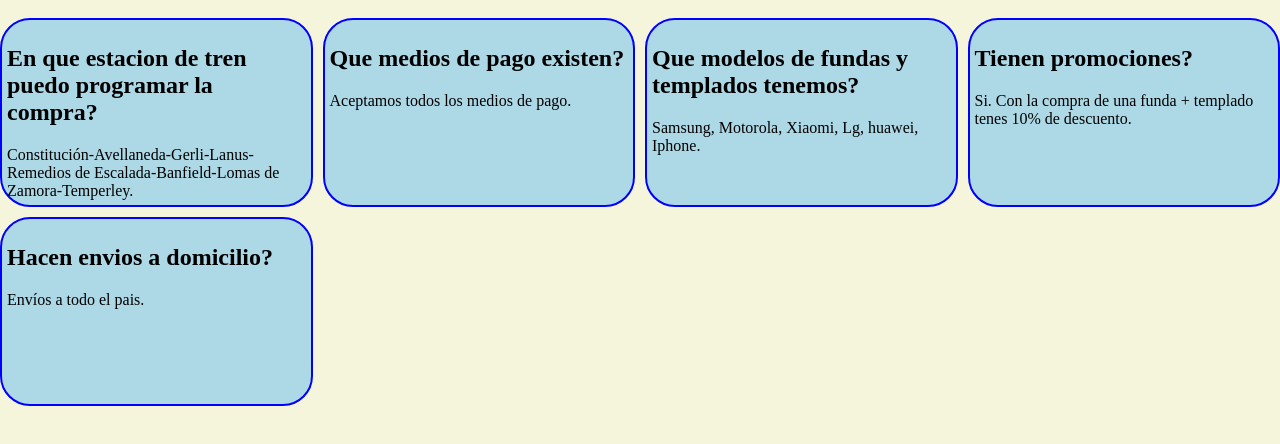
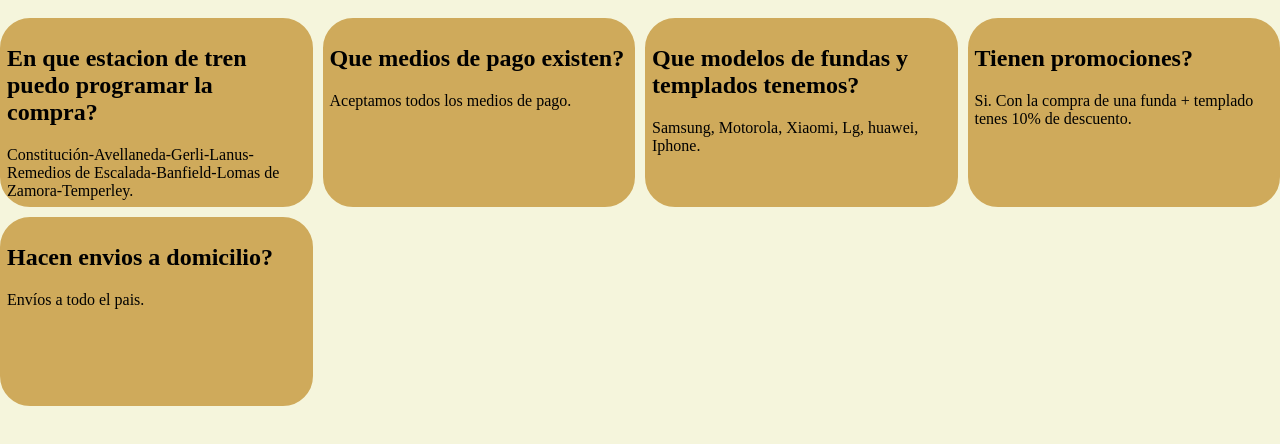
Before and after one commit to Kunan004/MiPrimerSitioWeb, a plain HTML site: page LennysWeb/faq.html in a window 1280 px wide. Shown: the part 40-484 px from the top of the page. Drawn offline with Linux system fonts and the light colour scheme.

Commit message:
correcion

```diff
--- a/css/style.css
+++ b/css/style.css
@@ -2,7 +2,6 @@
 
 .Body{
     position: relative;
-    /*background-image: url(../img/FondoDePantalla.jpg);*/
     background-color: #f5f5dc;
     background-size: cover;
     margin: 0 auto;
@@ -70,30 +69,7 @@
     text-align: center;
 
 }
-/*
-.ContenedorBanner{
-    display: flex;
-    justify-content: space-around;
-    max-width: 100vw;
 
-}
-
-.ContenedorBanner02 {
-    padding-left: 10px;
-    width: 100vw;
-
-
-}
-
-
-
-.ContenedorBanner__Secundario{
-    display: flex;
-    flex-direction: column;
-    gap: 50px;
-}
-
-*/
 #carouselExampleControls{
     display: flex;
     justify-content: center;
@@ -156,9 +132,9 @@
 
 .PregFaq01,.PregFaq02,.PregFaq03,.PregFaq04,.PregFaq05{
     /*font-weight: bold;*/
-    background-color: lightblue;
+    background-color: #cfaa5b;
     border-radius: 30px;
-    border: 2px solid blue;
+    border: 2px solid #cfaa5b;
     text-align: left;
     padding: 5px;
 
```
Also changed, not shown: index.html (+0 -13 lines).
